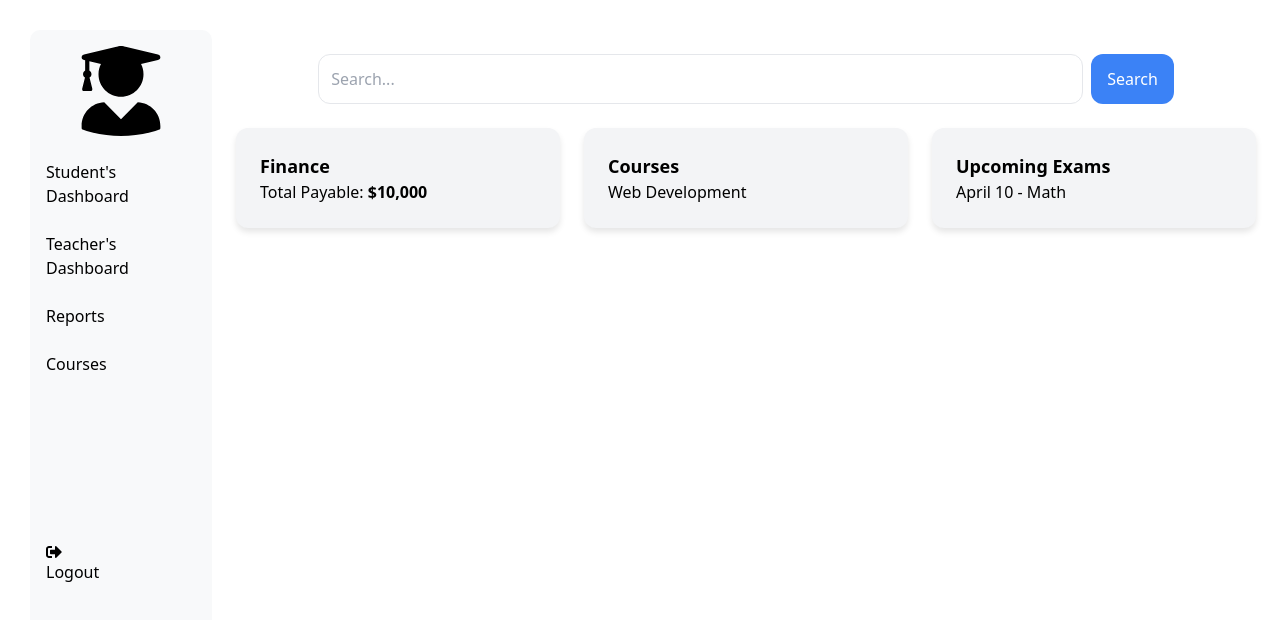
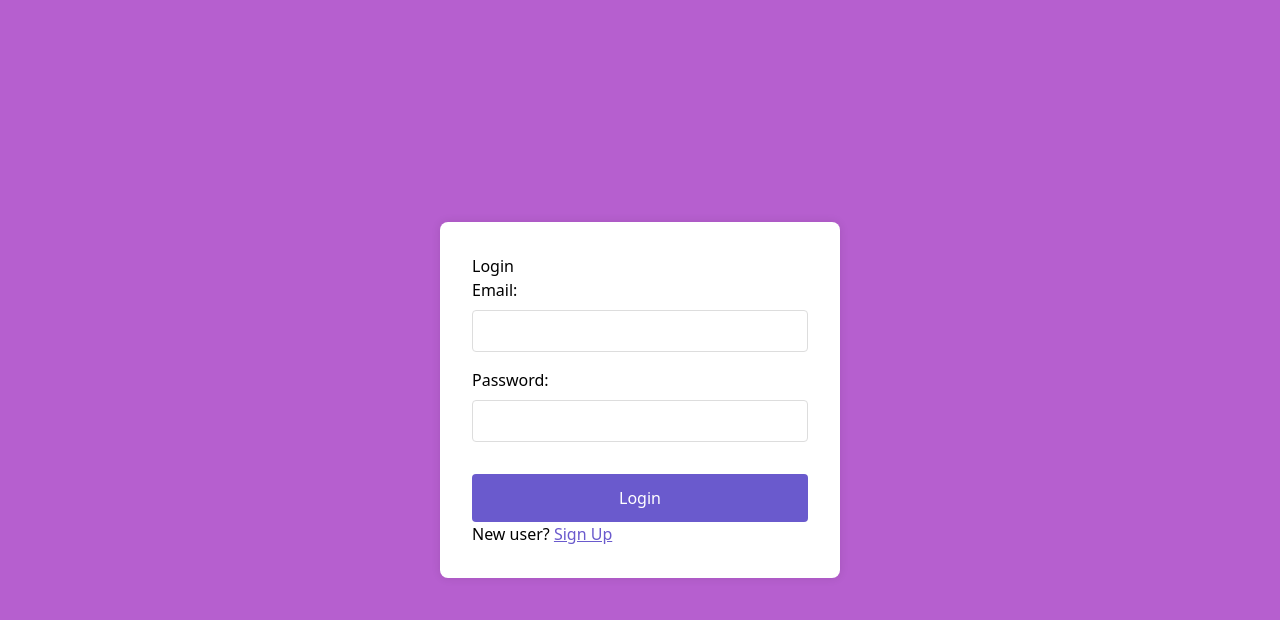
Before and after one commit to MorrisGcode/student-portal, a React (Vite) app: page / in a window 1280 px wide. Shown: the top 620 px of the page. Built offline with nearby package versions, Linux system fonts and the light colour scheme.

Commit message:
routing to specific roles

```diff
--- a/src/App.jsx
+++ b/src/App.jsx
@@ -4,27 +4,30 @@ import Login from "./components/login";
 import Teachers from "./components/Teachers";
 import Admin from "./components/Admin";
 import Students from "./components/Students";
+
 function App() {
-  // const [user, setUser] = useState(null);
-  // const [userRole, setUserRole] = useState(null);
-  // // Simple logout function
-  // const logout = () => {
-  //   setUser(null);
-  //   setUserRole(null);
-  // };
-  // if (!user) {
-  //   return <Login setUser={setUser} setUserRole={setUserRole} />;
-  // }
+  const [user, setUser] = useState(null);
+  const [userRole, setUserRole] = useState(null);
+
+  const logout = () => {
+    setUser(null);
+    setUserRole(null);
+  };
+
+  if (!user) {
+    return <Login setUser={setUser} setUserRole={setUserRole} />;
+  }
+
   return (
     <div>
-      {/* <header>
+      <header>
         <button onClick={logout}>Logout</button>
       </header>
-      {userRole === "students" && <Students/>}
-      {userRole === "teachers" && <Teachers />}
-      {userRole === "admin"&& <Admin/>} */}
-      <Teachers/>
+      {userRole === "student" && <Students/>}
+      {userRole === "teacher" && <Teachers />}
+      {userRole === "admin" && <Admin/>}
     </div>
   );
 }
+
 export default App;
--- a/src/components/login.jsx
+++ b/src/components/login.jsx
@@ -3,7 +3,7 @@ import "./login.css";
 import { auth } from "/config/firebase";
 import { createUserWithEmailAndPassword, signInWithEmailAndPassword,} from "firebase/auth";
 import {db} from "/config/firebase";
-import { collection, addDoc } from "firebase/firestore";
+import { collection, addDoc, query, where, getDocs } from "firebase/firestore";
 
 
 const Login = ({ setUser, setUserRole }) => {
@@ -18,20 +18,43 @@ const Login = ({ setUser, setUserRole }) => {
     try {
       let userCredential;
       if (isNewUser) {
+        //new user
         userCredential = await createUserWithEmailAndPassword(
           auth,
           email,
           password
         );
+
+        // Store user data in Firestore
+        await addDoc(collection(db, "users"), {
+          uid: userCredential.user.uid,
+          name: name,
+          email: email,
+          role: role,
+          createdAt: new Date().toISOString()
+        });
+
         setUserRole(role);
       } else {
+        // Login existing user
         userCredential = await signInWithEmailAndPassword(
           auth,
           email,
           password
         );
-        const userRole = "student";
-        setUserRole(userRole);
+
+        // Get user role from Firestore
+        const usersRef = collection(db, "users");
+        const q = query(usersRef, where("uid", "==", userCredential.user.uid));
+        const querySnapshot = await getDocs(q);
+
+        if (!querySnapshot.empty) {
+          const userData = querySnapshot.docs[0].data();
+          setUserRole(userData.role);
+        } else {
+          console.error("No user data found");
+          setUserRole("");
+        }
       }
       setUser(userCredential.user);
     } catch (error) {
```
